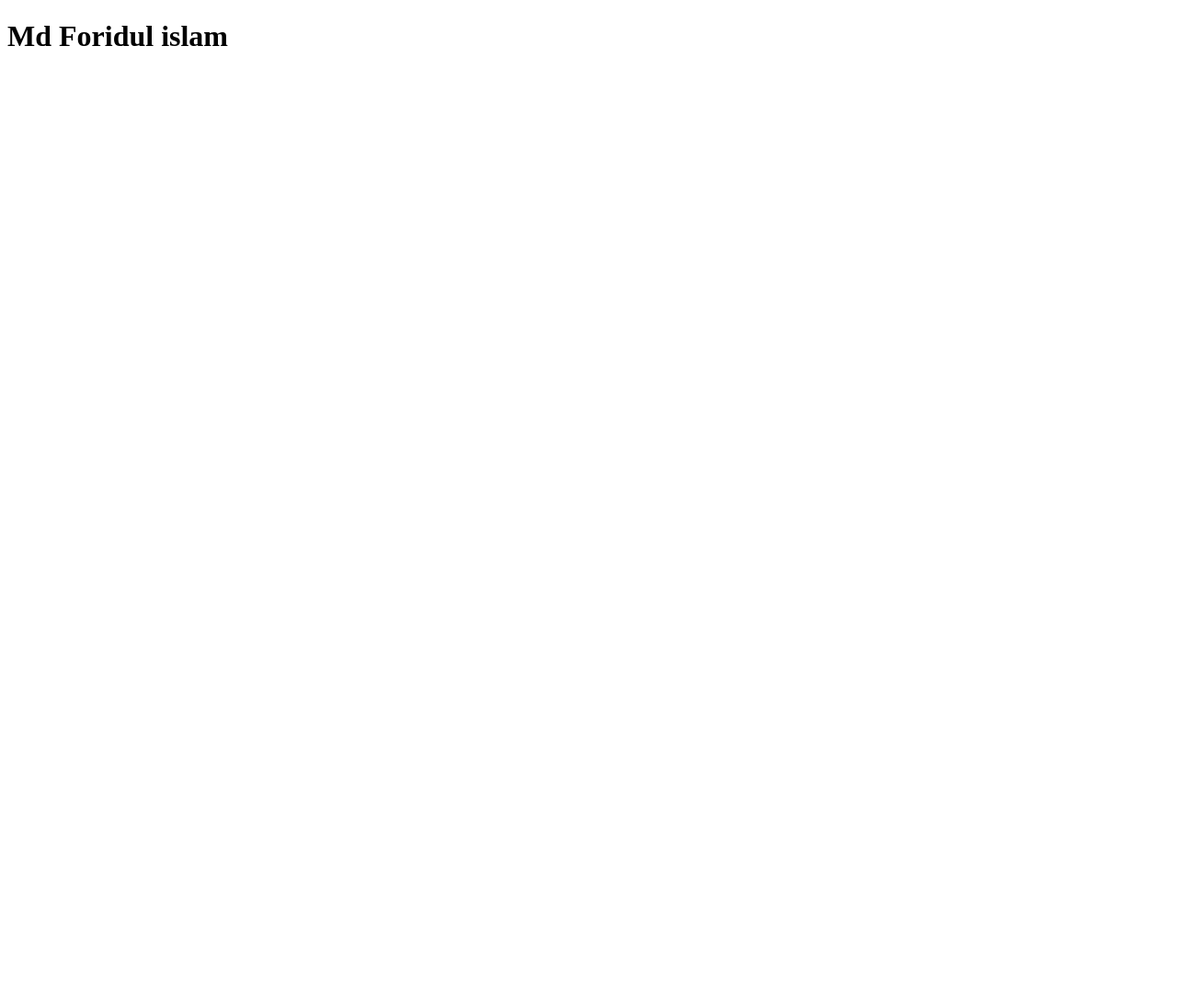
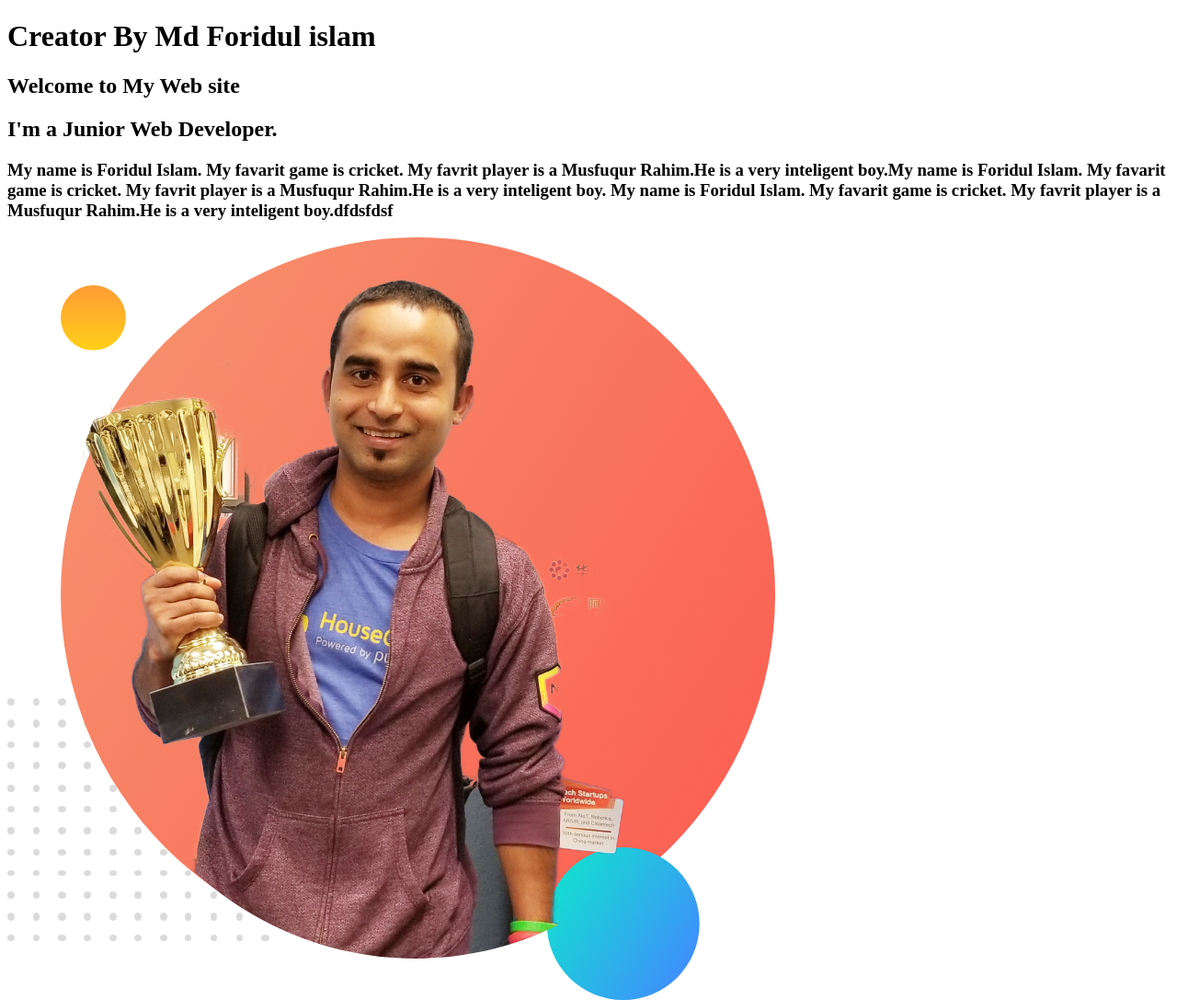
Before and after one commit to farid5630/my-test-repo, a plain HTML site: page my test repo/index.html in a window 1280 px wide. Shown: the whole page at 92% size. Before the commit the page ends 800 px from the top, so only its background shows below. Drawn offline with Linux system fonts and the light colour scheme.

Commit message:
first commit

```diff
--- a/my test repo/index.html
+++ b/my test repo/index.html
@@ -7,6 +7,18 @@
     <title>Test Repo</title>
 </head>
 <body>
-    <h1>Md Foridul islam</h1>
+    <h1>Creator By Md Foridul islam</h1>
+    <section>
+        <div>
+            <div>
+                <h1>Welcome to My Web site</h1>
+                <h2>I'm a Junior Web Developer.</h2>
+                <h3>My name is Foridul Islam. My favarit game is cricket. My favrit player is a Musfuqur Rahim.He is a very inteligent boy.My name is Foridul Islam. My favarit game is cricket. My favrit player is a Musfuqur Rahim.He is a very inteligent boy. My name is Foridul Islam. My favarit game is cricket. My favrit player is a Musfuqur Rahim.He is a very inteligent boy.dfdsfdsf </h3>
+            </div>
+            <div>
+             <img src="images/jhankar.png" alt="">
+            </div>
+        </div>
+    </section>
 </body>
 </html>
```
Also changed, not shown: my test repo/images/dream-bg.png (added), my test repo/images/exp-bg.png (added), my test repo/images/jhankar.png (added), my test repo/images/jhankar2.png (added), my test repo/images/my-bg.png (added), my test repo/images/my-bg2.png (added), my test repo/images/top-banner.png (added).
